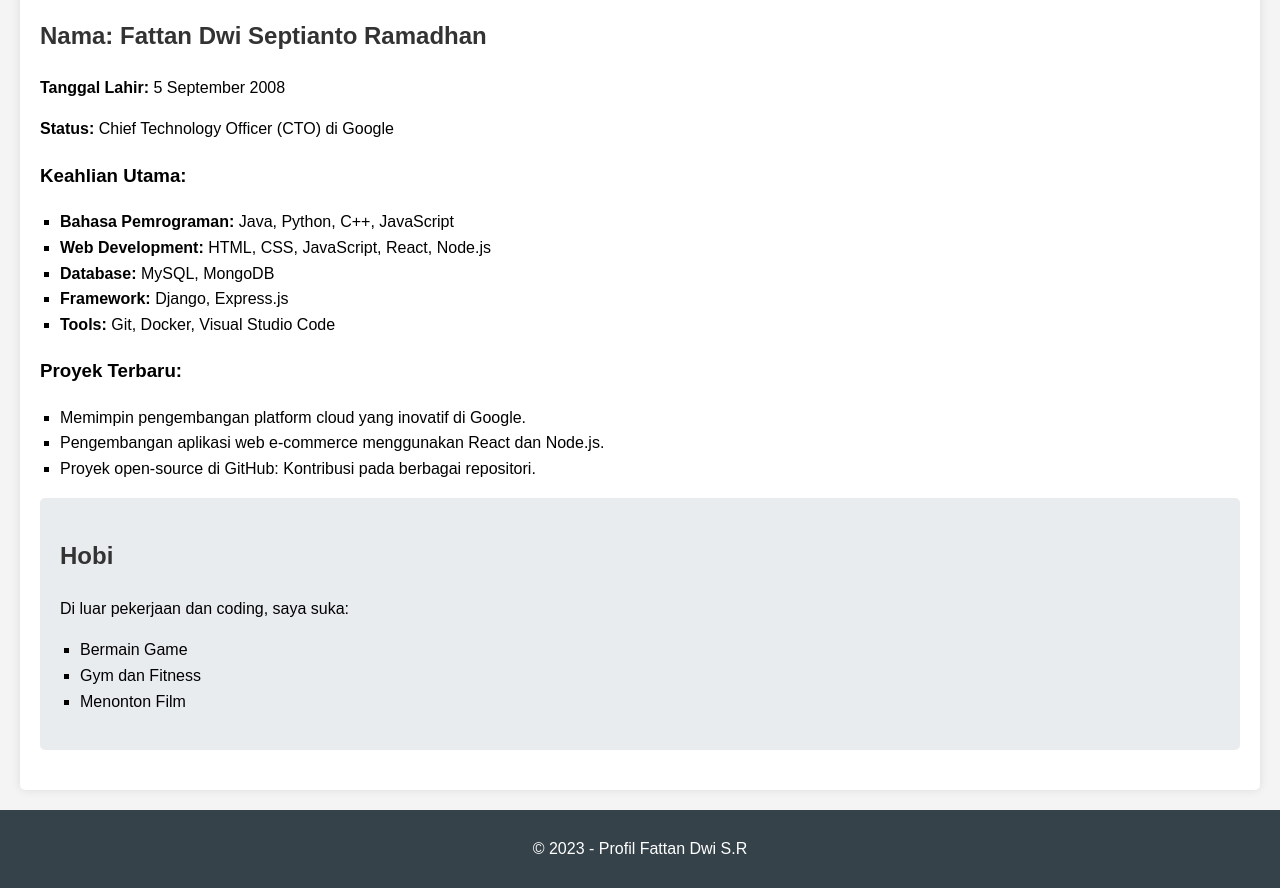
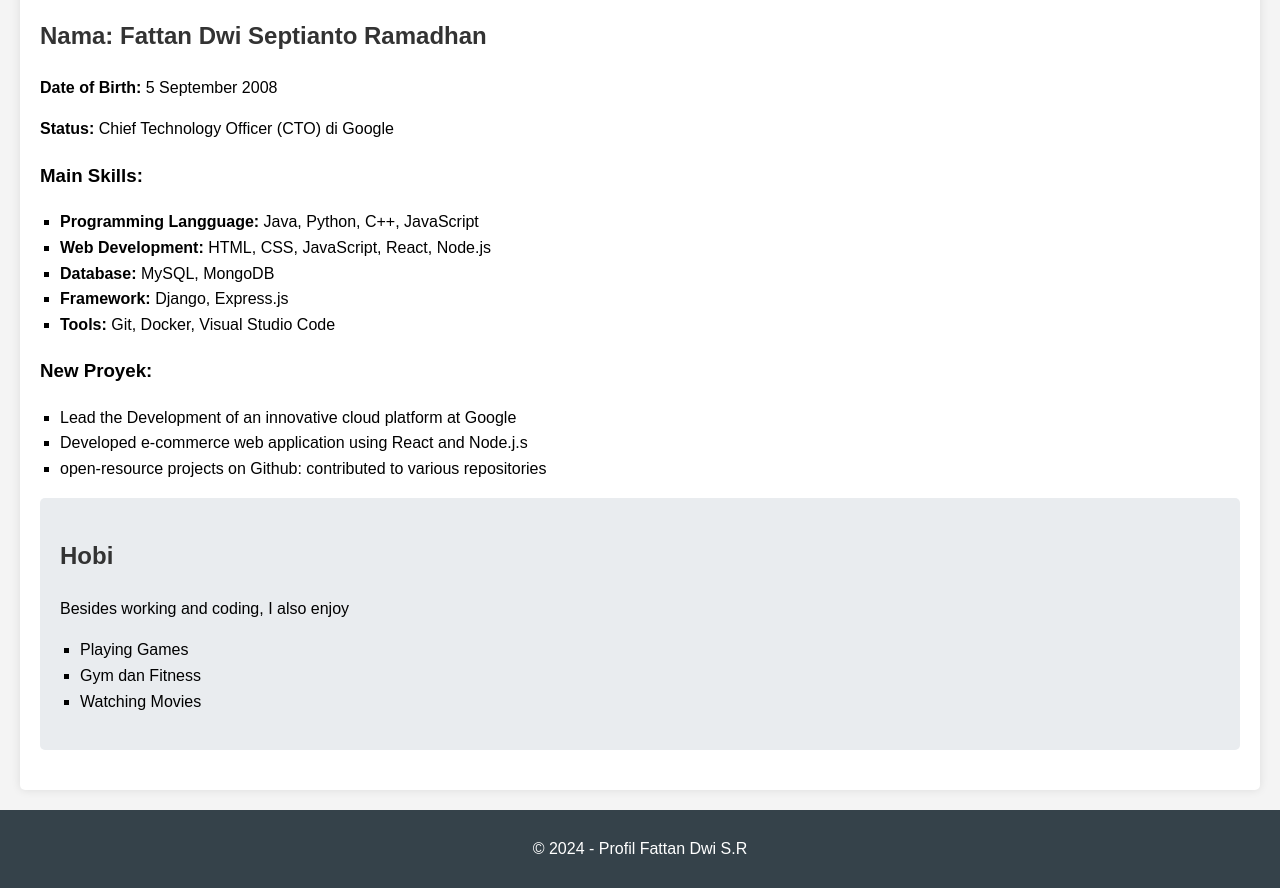
Before and after one commit to veloxvelx/veloxvelx.github.io, a plain HTML site: page index.html in a window 1280 px wide. Shown: the part 290-1178 px from the top of the page. Drawn offline with Linux system fonts and the light colour scheme.

Commit message:
Add files via upload

```diff
--- a/index.html
+++ b/index.html
@@ -3,46 +3,46 @@
 <head>
     <meta charset="UTF-8">
     <meta name="viewport" content="width=device-width, initial-scale=1.0">
-    <title>My Profesional Profil</title>
+    <title>My Profile</title>
     <link rel="stylesheet" type="text/css" href="style.css">
 </head>
 <body>
     <header>
-        <h1 class="animated-title">My Profile</h1>
+        <h1 class="animated-title">Profile</h1>
     </header>
     <main>
         <section class="Profile">
             <img src="https://media.giphy.com/media/3oEjI6SIIHBdRxX9sY/giphy.gif" alt="Unkwon Logo" class="profile-image">
             <h2>Nama: Fattan Dwi Septianto Ramadhan</h2>
-            <p><strong>Tanggal Lahir:</strong> 5 September 2008</p>
+            <p><strong>Date of Birth:</strong> 5 September 2008</p>
             <p><strong>Status:</strong> Chief Technology Officer (CTO) di Google</p>
-            <h3>Keahlian Utama:</h3>
+            <h3>Main Skills:</h3>
             <ul>
-                <li><strong>Bahasa Pemrograman:</strong> Java, Python, C++, JavaScript</li>
+                <li><strong>Programming Langguage:</strong> Java, Python, C++, JavaScript</li>
                 <li><strong>Web Development:</strong> HTML, CSS, JavaScript, React, Node.js</li>
                 <li><strong>Database:</strong> MySQL, MongoDB</li>
                 <li><strong>Framework:</strong> Django, Express.js</li>
                 <li><strong>Tools:</strong> Git, Docker, Visual Studio Code</li>
             </ul>
-            <h3>Proyek Terbaru:</h3>
+            <h3>New Proyek:</h3>
             <ul>
-                <li>Memimpin pengembangan platform cloud yang inovatif di Google.</li>
-                <li>Pengembangan aplikasi web e-commerce menggunakan React dan Node.js.</li>
-                <li>Proyek open-source di GitHub: Kontribusi pada berbagai repositori.</li>
+                <li>Lead the Development of an innovative cloud platform at Google</li>
+                <li>Developed e-commerce web application using React and Node.j.s</li>
+                <li>open-resource projects on Github: contributed to various repositories</li>
             </ul>
         </section>
         <section class="hobbies">
             <h2>Hobi</h2>
-            <p>Di luar pekerjaan dan coding, saya suka:</p>
+            <p>Besides working and coding, I also enjoy</p>
             <ul>
-                <li>Bermain Game</li>
+                <li>Playing Games</li>
                 <li>Gym dan Fitness</li>
-                <li>Menonton Film</li>
+                <li>Watching Movies</li>
             </ul>
         </section>
     </main>
     <footer>
-        <p>&copy; 2023 - Profil Fattan Dwi S.R</p>
+        <p>&copy; 2024 - Profil Fattan Dwi S.R</p>
     </footer>
 </body>
 </html>
```
